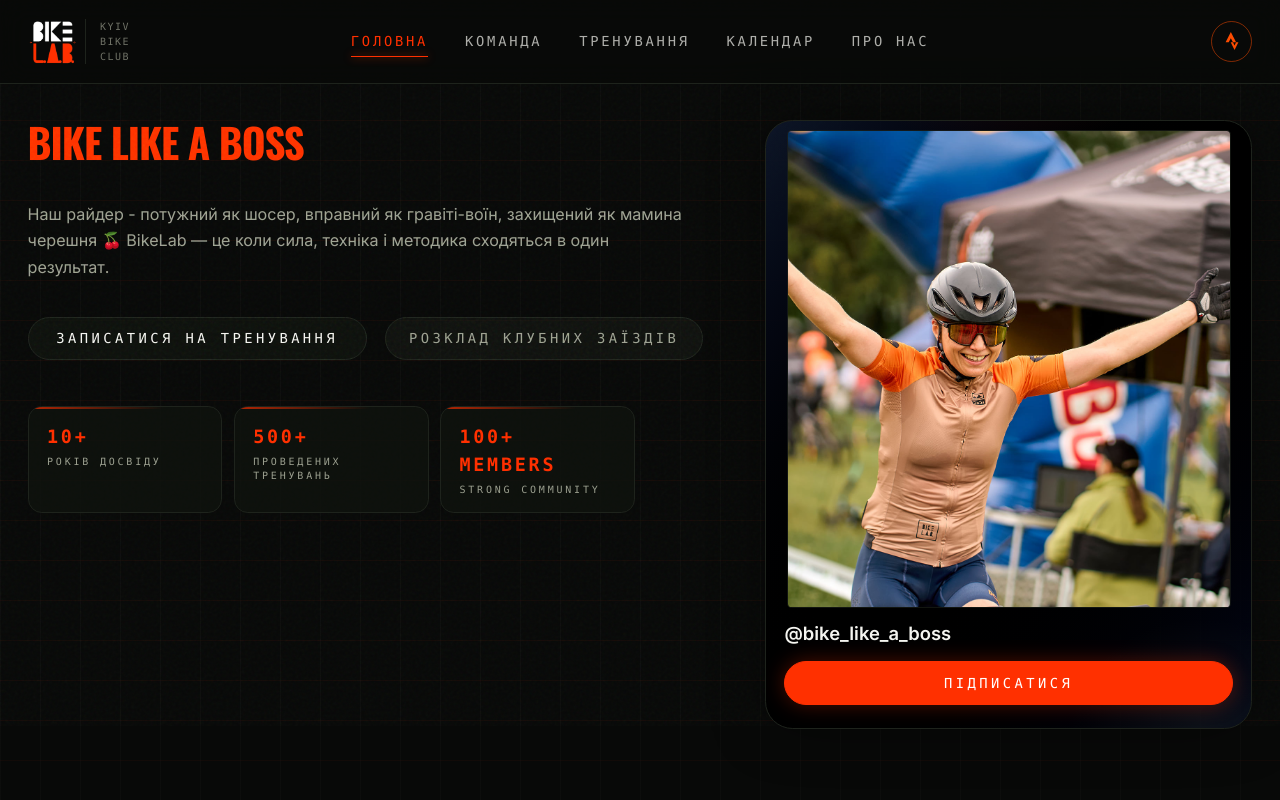
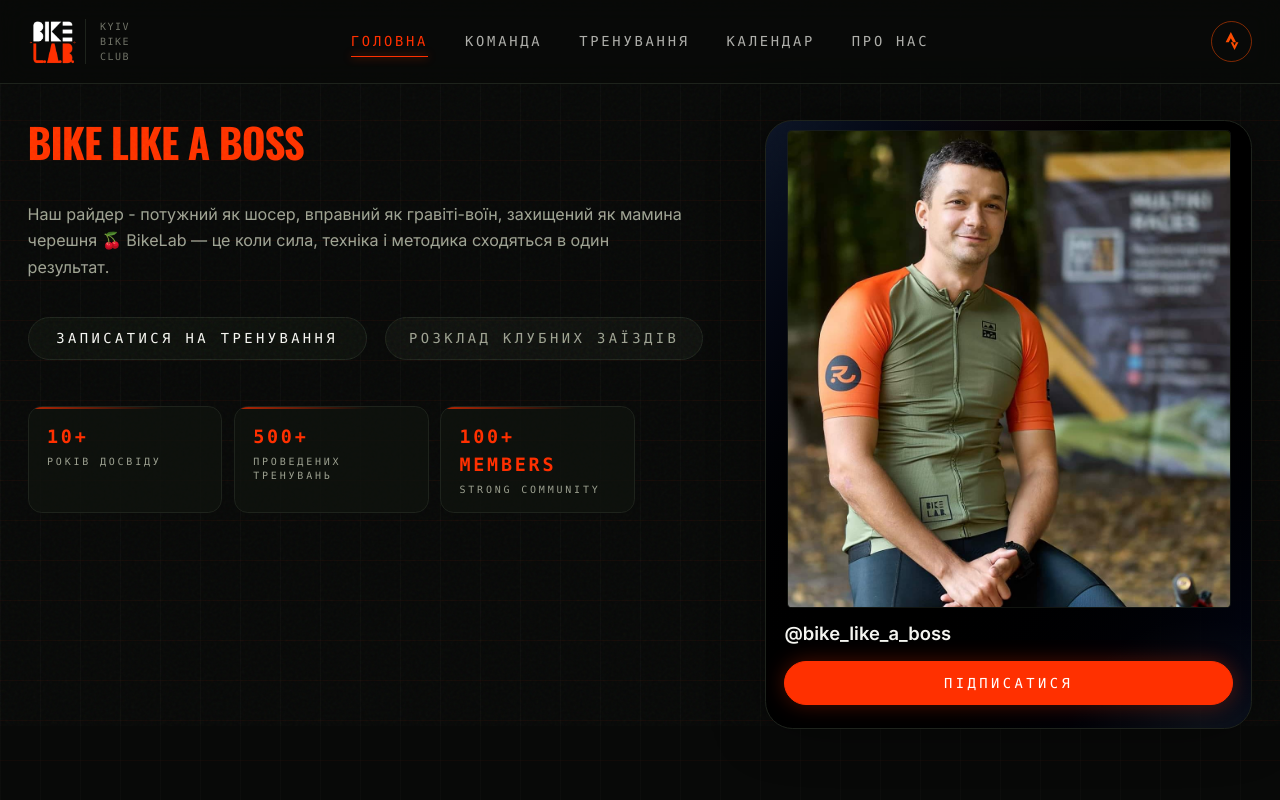
Before and after one commit to VasileAdicto/bikelab-site, a Next.js app: page / in a window 1280 px wide. Shown: the top 800 px of the page. Built offline with nearby package versions, Linux system fonts and the light colour scheme.

Commit message:
Remove outdated Instagram photo source from the photo rotator component to maintain current content relevance.

```diff
--- a/src/components/instagram-photo-rotator.tsx
+++ b/src/components/instagram-photo-rotator.tsx
@@ -5,7 +5,6 @@
 
 const INSTAGRAM_PHOTOS = [
   "/team/189133724_295658525532197_1980416985193719294_n.jpg",
-  "/team/194137366_300555228375860_7168418297767520888_n.jpg",
   "/team/470597147_1112117800552928_411063209783700537_n.jpg",
   "/team/470668848_1111509297280445_7610964990174402747_n.jpg",
   "/team/473188228_1128213855609989_6028438532367776445_n.jpg",
```
